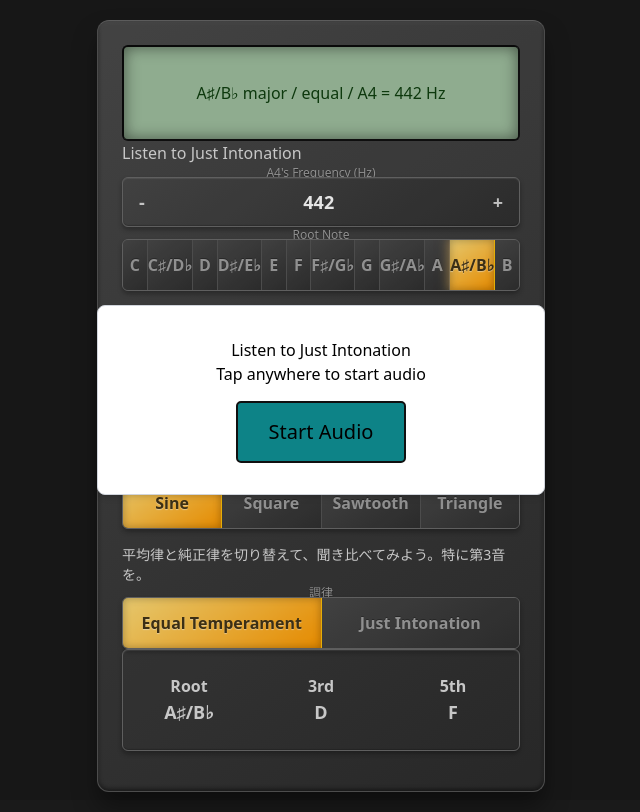
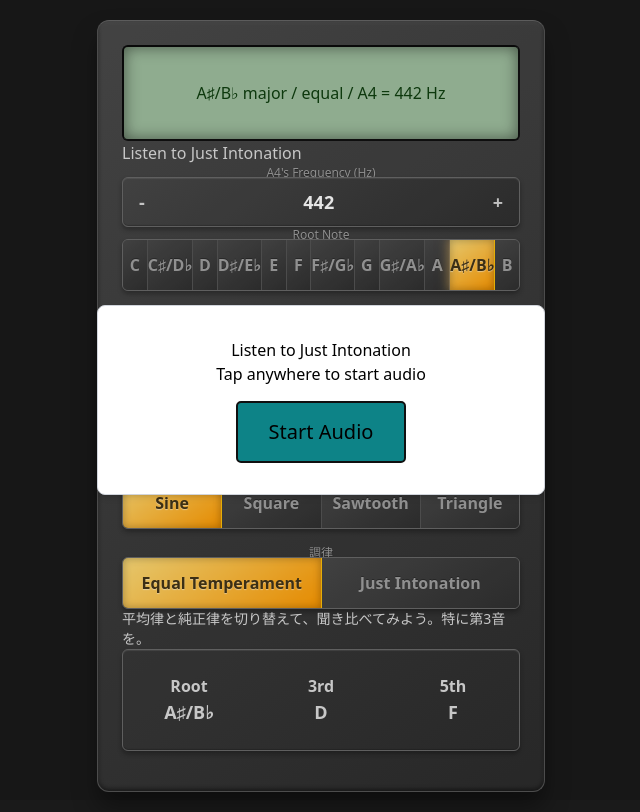
Before and after one commit to Nyoho/just-intonation, a React (Vite) app: page / in a window 1280 px wide. Shown: the whole page, without its empty margins (319-959 px from the left). Built offline with nearby package versions, Linux system fonts and the light colour scheme.

Commit message:
Move text

```diff
--- a/src/App.tsx
+++ b/src/App.tsx
@@ -383,8 +383,6 @@ export default function App() {
           />
         </div>
 
-        <p className="text-sm">平均律と純正律を切り替えて、聞き比べてみよう。特に第3音を。</p>
-
         <SegmentedControl
           options={[
             { value: 'equal', label: t('equalTemperament') },
@@ -394,6 +392,8 @@ export default function App() {
           onValueChange={(value) => setMode(value as 'equal' | 'just')}
           label="調律"
         />
+
+        <p className="text-sm">平均律と純正律を切り替えて、聞き比べてみよう。特に第3音を。</p>
 
         {/* 各和音（根音・第3音・第5音）のトグルボタン */}
         <div className="mb-4">
```
